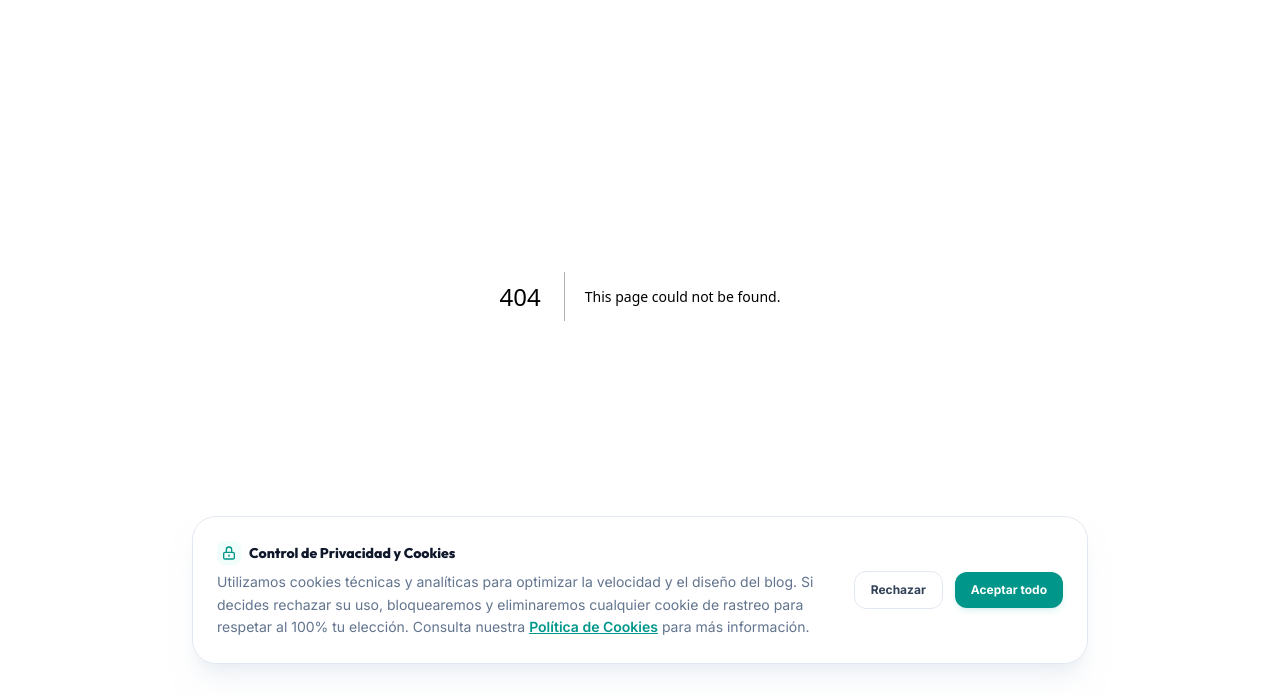
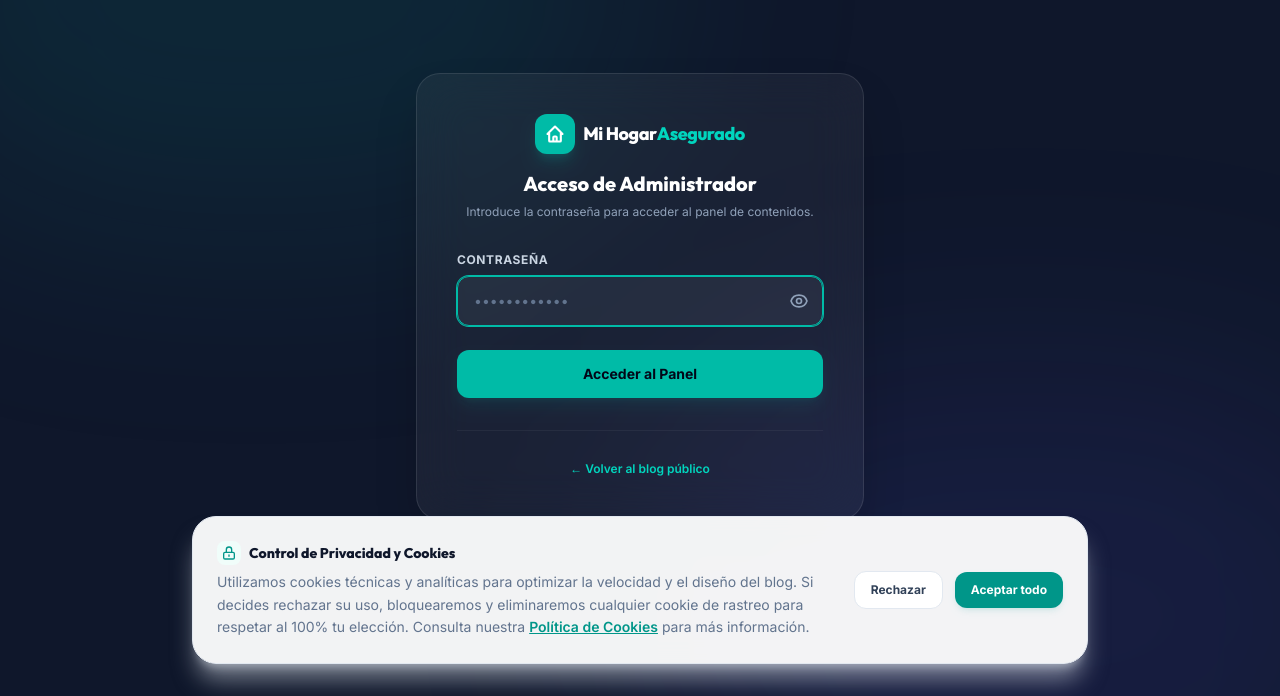
Before and after one commit to yesas12345678-cmd/mihogarasegurado, a Next.js app: page /login in a window 1280 px wide. Before the commit this address had no page. Shown: the part 104-800 px from the top of the page. Built offline with nearby package versions, Linux system fonts and the light colour scheme.

Commit message:
feat: implement password protect for /admin using proxy and session cookie

```diff
--- a/src/app/admin/page.tsx
+++ b/src/app/admin/page.tsx
@@ -1,6 +1,7 @@
 import Link from "next/link";
 import { pool, initDB } from "@/lib/db";
 import { resetDemoArticles } from "./actions";
+import { logoutAdmin } from "@/app/login/actions";
 import Header from "@/components/Header";
 import Footer from "@/components/Footer";
 
@@ -62,8 +63,18 @@ export default async function AdminDashboard() {
               >
                 + Escribir Artículo
               </Link>
+
+              <form action={logoutAdmin}>
+                <button
+                  type="submit"
+                  className="inline-flex items-center justify-center rounded-xl border border-red-150 bg-red-50 px-4 py-2.5 text-sm font-semibold text-red-700 shadow-sm hover:bg-red-100/50 hover:text-red-800 transition duration-200 cursor-pointer"
+                >
+                  Cerrar Sesión
+                </button>
+              </form>
             </div>
           </div>
+
 
           {errorMsg && (
             <div className="rounded-2xl border border-red-150 bg-red-50 p-4 text-sm text-red-700 mb-6">
--- /dev/null
+++ b/src/app/login/actions.ts
@@ -0,0 +1,44 @@
+"use server";
+
+import { cookies } from "next/headers";
+import { redirect } from "next/navigation";
+import crypto from "crypto";
+
+function getHash(text: string): string {
+  return crypto.createHash("sha256").update(text).digest("hex");
+}
+
+export async function loginAdmin(prevState: any, formData: FormData) {
+  const password = formData.get("password") as string;
+  const adminPassword = process.env.ADMIN_PASSWORD || "Manuel1214$";
+
+  if (!password) {
+    return { error: "La contraseña es obligatoria." };
+  }
+
+  const enteredHash = getHash(password);
+  const correctHash = getHash(adminPassword);
+
+  if (enteredHash !== correctHash) {
+    return { error: "Contraseña incorrecta. Inténtalo de nuevo." };
+  }
+
+  // Set the cookie with the hash of the password
+  const cookieStore = await cookies();
+  cookieStore.set("admin_session", correctHash, {
+    httpOnly: true,
+    secure: process.env.NODE_ENV === "production",
+    sameSite: "lax",
+    path: "/",
+    maxAge: 60 * 60 * 24 * 7, // 1 week
+  });
+
+  // Redirect to admin panel
+  redirect("/admin");
+}
+
+export async function logoutAdmin() {
+  const cookieStore = await cookies();
+  cookieStore.delete("admin_session");
+  redirect("/");
+}
--- /dev/null
+++ b/src/app/login/page.tsx
@@ -0,0 +1,128 @@
+"use client";
+
+import { useState } from "react";
+import { loginAdmin } from "./actions";
+import Link from "next/link";
+
+export default function LoginPage() {
+  const [errorMsg, setErrorMsg] = useState("");
+  const [loading, setLoading] = useState(false);
+  const [showPassword, setShowPassword] = useState(false);
+
+  const handleSubmit = async (e: React.FormEvent<HTMLFormElement>) => {
+    e.preventDefault();
+    setErrorMsg("");
+    setLoading(true);
+
+    const formData = new FormData(e.currentTarget);
+    try {
+      const result = await loginAdmin(null, formData);
+      if (result && result.error) {
+        setErrorMsg(result.error);
+        setLoading(false);
+      }
+    } catch (err) {
+      console.error("Error logging in:", err);
+      setErrorMsg("Ocurrió un error inesperado al intentar iniciar sesión.");
+      setLoading(false);
+    }
+  };
+
+  return (
+    <main className="min-h-screen w-full flex items-center justify-center bg-slate-900 relative overflow-hidden px-4 sm:px-6">
+
+      {/* Decorative premium gradients background */}
+      <div className="absolute top-[-20%] left-[-10%] w-[60%] h-[60%] rounded-full bg-teal-500/10 blur-[120px] pointer-events-none" />
+      <div className="absolute bottom-[-20%] right-[-10%] w-[60%] h-[60%] rounded-full bg-indigo-500/10 blur-[120px] pointer-events-none" />
+
+      {/* Login Card Container */}
+      <div className="w-full max-w-md bg-white/5 border border-white/10 rounded-3xl p-8 sm:p-10 shadow-2xl backdrop-blur-xl animate-in fade-in zoom-in-95 duration-500">
+
+        {/* Logo/Header */}
+        <div className="text-center mb-8">
+          <Link href="/" className="inline-flex items-center gap-2 mb-4 group">
+            <div className="flex h-10 w-10 items-center justify-center rounded-xl bg-teal-500 text-white shadow-lg shadow-teal-500/20 group-hover:scale-105 transition-transform duration-200">
+              <svg className="h-5 w-5" fill="none" viewBox="0 0 24 24" stroke="currentColor">
+                <path strokeLinecap="round" strokeLinejoin="round" strokeWidth="2.5" d="M3 12l2-2m0 0l7-7 7 7M5 10v10a1 1 0 001 1h3m10-11l2 2m-2-2v10a1 1 0 01-1 1h-3m-6 0a1 1 0 001-1v-4a1 1 0 011-1h2a1 1 0 011 1v4a1 1 0 001 1m-6 0h6" />
+              </svg>
+            </div>
+            <span className="font-display text-lg font-extrabold text-white tracking-tight">
+              Mi Hogar<span className="text-teal-400">Asegurado</span>
+            </span>
+          </Link>
+          <h1 className="font-display text-xl font-extrabold text-white">
+            Acceso de Administrador
+          </h1>
+          <p className="font-sans text-xs text-slate-400 mt-1.5">
+            Introduce la contraseña para acceder al panel de contenidos.
+          </p>
+        </div>
+
+        {errorMsg && (
+          <div className="rounded-xl border border-red-500/20 bg-red-500/10 p-4 text-xs font-semibold text-red-300 mb-6 text-center">
+            {errorMsg}
+          </div>
+        )}
+
+        <form onSubmit={handleSubmit} className="space-y-6">
+          <div>
+            <label htmlFor="password" className="block text-xs font-bold text-slate-300 uppercase tracking-wider mb-2">
+              Contraseña
+            </label>
+            <div className="relative">
+              <input
+                type={showPassword ? "text" : "password"}
+                name="password"
+                id="password"
+                required
+                autoFocus
+                placeholder="••••••••••••"
+                className="w-full rounded-xl border border-white/10 bg-white/5 px-4 py-3.5 pr-11 text-sm font-sans text-white placeholder-slate-500 focus:border-teal-500 focus:outline-none focus:ring-1 focus:ring-teal-500 transition duration-200"
+              />
+              <button
+                type="button"
+                onClick={() => setShowPassword(!showPassword)}
+                className="absolute inset-y-0 right-0 pr-3.5 flex items-center text-slate-400 hover:text-slate-200 transition cursor-pointer"
+              >
+                {showPassword ? (
+                  <svg className="h-5 w-5" fill="none" viewBox="0 0 24 24" stroke="currentColor">
+                    <path strokeLinecap="round" strokeLinejoin="round" strokeWidth="2" d="M13.875 18.825A10.05 10.05 0 0112 19c-4.478 0-8.268-2.943-9.543-7a9.97 9.97 0 011.563-3.029m5.858.908a3 3 0 114.243 4.243M9.878 9.878l4.242 4.242M9.88 9.88l-3.29-3.29m7.532 7.532l3.29 3.29M3 3l3.59 3.59m0 0A9.953 9.953 0 0112 5c4.478 0 8.268 2.943 9.543 7a10.025 10.025 0 01-4.132 5.411m0 0L21 21" />
+                  </svg>
+                ) : (
+                  <svg className="h-5 w-5" fill="none" viewBox="0 0 24 24" stroke="currentColor">
+                    <path strokeLinecap="round" strokeLinejoin="round" strokeWidth="2" d="M15 12a3 3 0 11-6 0 3 3 0 016 0z" />
+                    <path strokeLinecap="round" strokeLinejoin="round" strokeWidth="2" d="M2.458 12C3.732 7.943 7.523 5 12 5c4.478 0 8.268 2.943 9.542 7-1.274 4.057-5.064 7-9.542 7-4.477 0-8.268-2.943-9.542-7z" />
+                  </svg>
+                )}
+              </button>
+            </div>
+          </div>
+
+          <button
+            type="submit"
+            disabled={loading}
+            className="w-full inline-flex items-center justify-center rounded-xl bg-teal-500 py-3.5 text-sm font-bold text-slate-950 shadow-lg shadow-teal-500/10 hover:bg-teal-400 hover:shadow-teal-500/20 active:scale-[0.98] transition duration-200 disabled:opacity-50 cursor-pointer"
+          >
+            {loading ? (
+              <span className="flex items-center gap-2">
+                <svg className="animate-spin h-4 w-4 text-slate-950" fill="none" viewBox="0 0 24 24">
+                  <circle className="opacity-25" cx="12" cy="12" r="10" stroke="currentColor" strokeWidth="4" />
+                  <path className="opacity-75" fill="currentColor" d="M4 12a8 8 0 018-8V0C5.373 0 0 5.373 0 12h4zm2 5.291A7.962 7.962 0 014 12H0c0 3.042 1.135 5.824 3 7.938l3-2.647z" />
+                </svg>
+                Iniciando sesión...
+              </span>
+            ) : (
+              "Acceder al Panel"
+            )}
+          </button>
+        </form>
+
+        <div className="mt-8 pt-6 border-t border-white/5 text-center">
+          <Link href="/" className="text-xs font-semibold text-teal-400 hover:text-teal-300 transition">
+            &larr; Volver al blog público
+          </Link>
+        </div>
+      </div>
+    </main>
+  );
+}
--- /dev/null
+++ b/src/proxy.ts
@@ -0,0 +1,30 @@
+import { NextResponse } from "next/server";
+import type { NextRequest } from "next/server";
+
+// Helper function to calculate SHA-256 hash in Edge/Node runtime
+async function getSHA256Hash(text: string): Promise<string> {
+  const encoder = new TextEncoder();
+  const data = encoder.encode(text);
+  const hashBuffer = await crypto.subtle.digest("SHA-256", data);
+  const hashArray = Array.from(new Uint8Array(hashBuffer));
+  return hashArray.map(b => b.toString(16).padStart(2, "0")).join("");
+}
+
+export async function proxy(request: NextRequest) {
+  const sessionCookie = request.cookies.get("admin_session");
+  const adminPassword = process.env.ADMIN_PASSWORD || "Manuel1214$";
+
+  // Calculate correct hash of the environment variable password
+  const correctHash = await getSHA256Hash(adminPassword);
+
+  if (!sessionCookie || sessionCookie.value !== correctHash) {
+    const loginUrl = new URL("/login", request.url);
+    return NextResponse.redirect(loginUrl);
+  }
+
+  return NextResponse.next();
+}
+
+export const config = {
+  matcher: ["/admin", "/admin/:path*"],
+};
```
